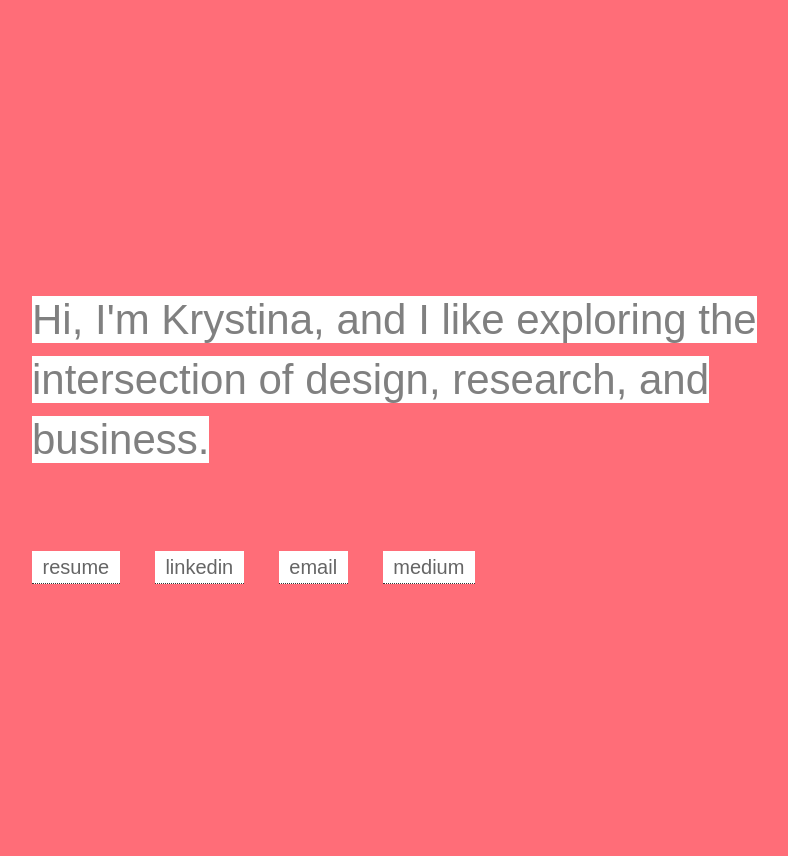
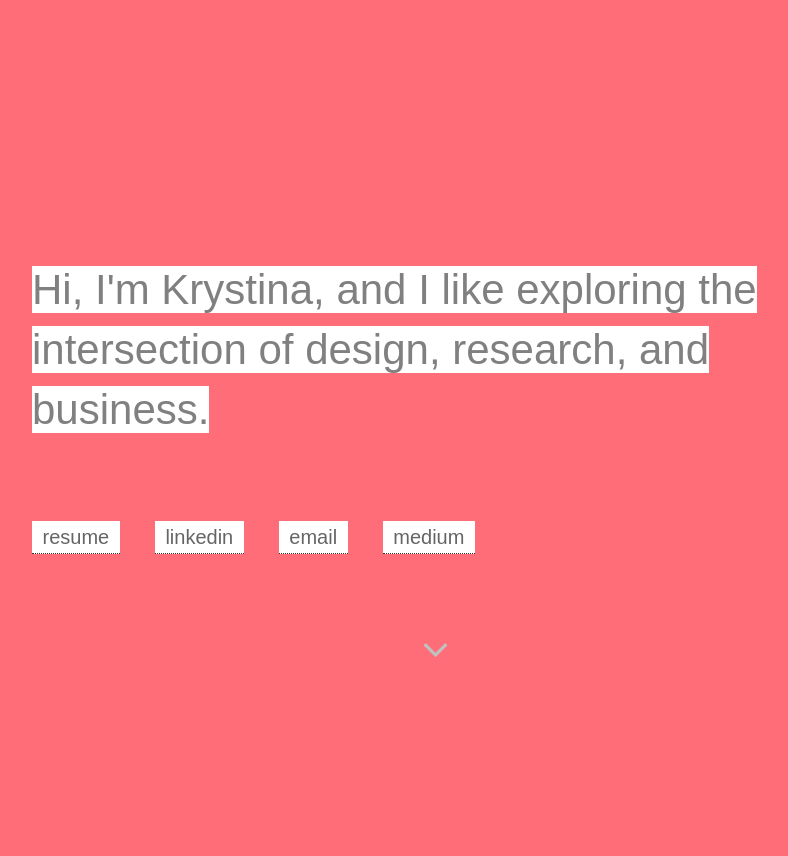
Before and after one commit to krystinadiao/krystinadiao.github.io, a PHP site: page /index.html in a window 1280 px wide. Shown: the top 856 px of the page, without its empty margins (218-1006 px from the left). Run offline with PHP 8.4, Linux system fonts and the light colour scheme; some libraries are stand-ins or nearby versions; some web fonts are replaced.

Commit message:
no message

```diff
--- a/index.html
+++ b/index.html
@@ -80,10 +80,15 @@
 
 								<a class="pinklink" href="mailto:krystinadiao@gmail.com" target="_blank">&nbsp;email&nbsp;</a>&nbsp;&nbsp;
 
-								<a class="pinklink" href="https://medium.com/@krystinadiao" target="_blank">&nbsp;medium&nbsp;</a>
+								<a class="pinklink" href="https://medium.com/@krystinadiao" target="_blank">&nbsp;medium&nbsp;</a><br/><br/>
+
+								<div class="arrow "><i class="fa fa-angle-down " aria-hidden="true"></i></div>
+							 </div>
+
 
 
 					</div></div>
+
 
 
 
@@ -306,6 +311,13 @@ display the findings with D3 data visualizations.
 	  });
 
 	}).scroll();
+
+
+
+$(window).scroll(function(){
+    $(".arrow").css("opacity", 1 - $(window).scrollTop() / 250);
+  //250 is fade pixels
+  });
 	</script>
 
 </body>
--- a/style.css
+++ b/style.css
@@ -246,6 +246,21 @@ a:hover span{
 	box-shadow: 0px 0px 5px 0px rgba(224,224,224,1);
 	text-align:center;
 }*/
+
+.arrow {
+  position: absolute;
+  bottom: 0;
+  left: 50%;
+  width: 40px;
+  height: 60px; /*change with size of arrow to make sit on bottom */
+/*   background-image: url(); */
+/*   background-size: contain; */
+}
+
+i {
+  display: block;
+  color: #fff;
+}
 
 .container-dark{
 	max-width:600px;
```
